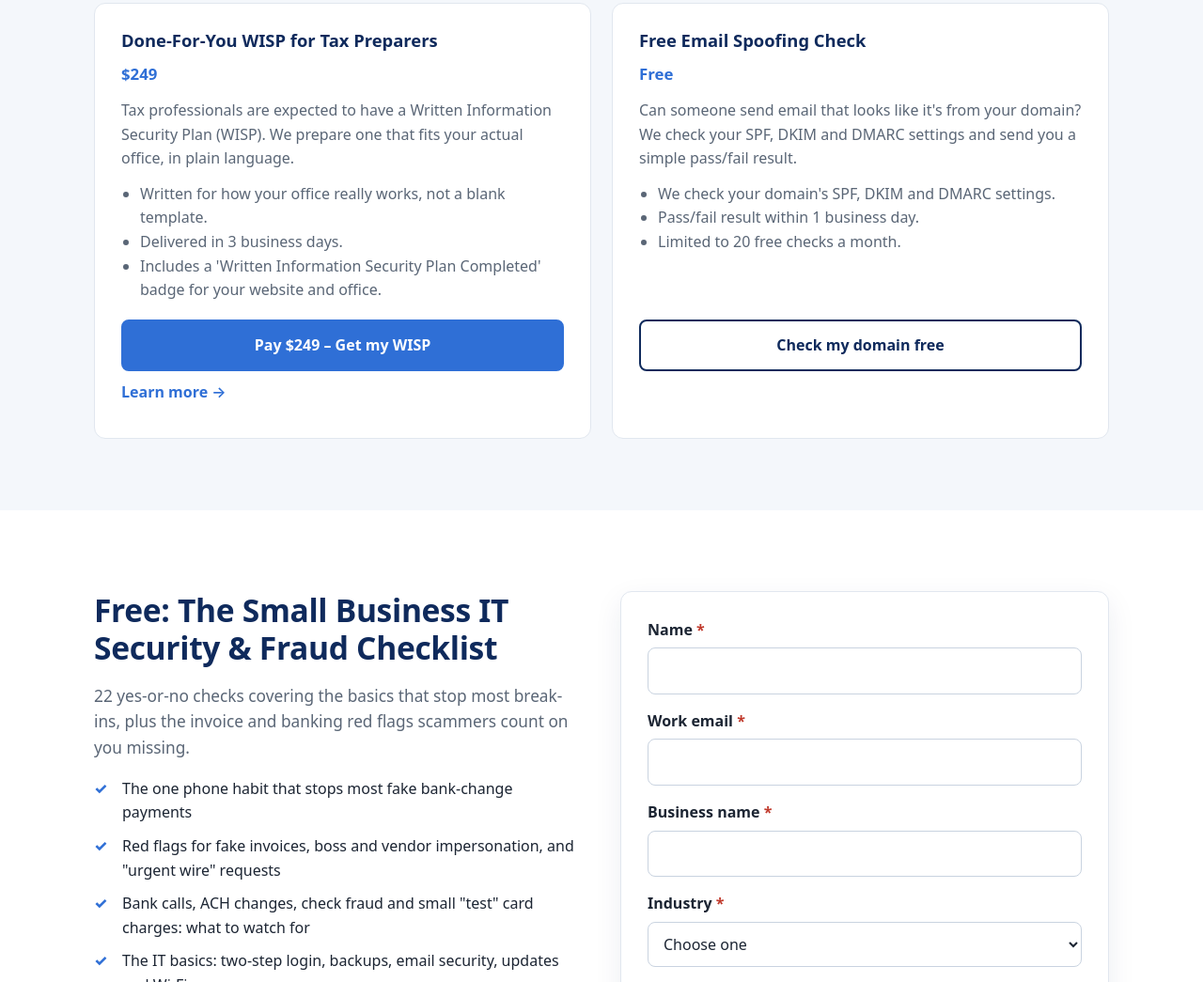
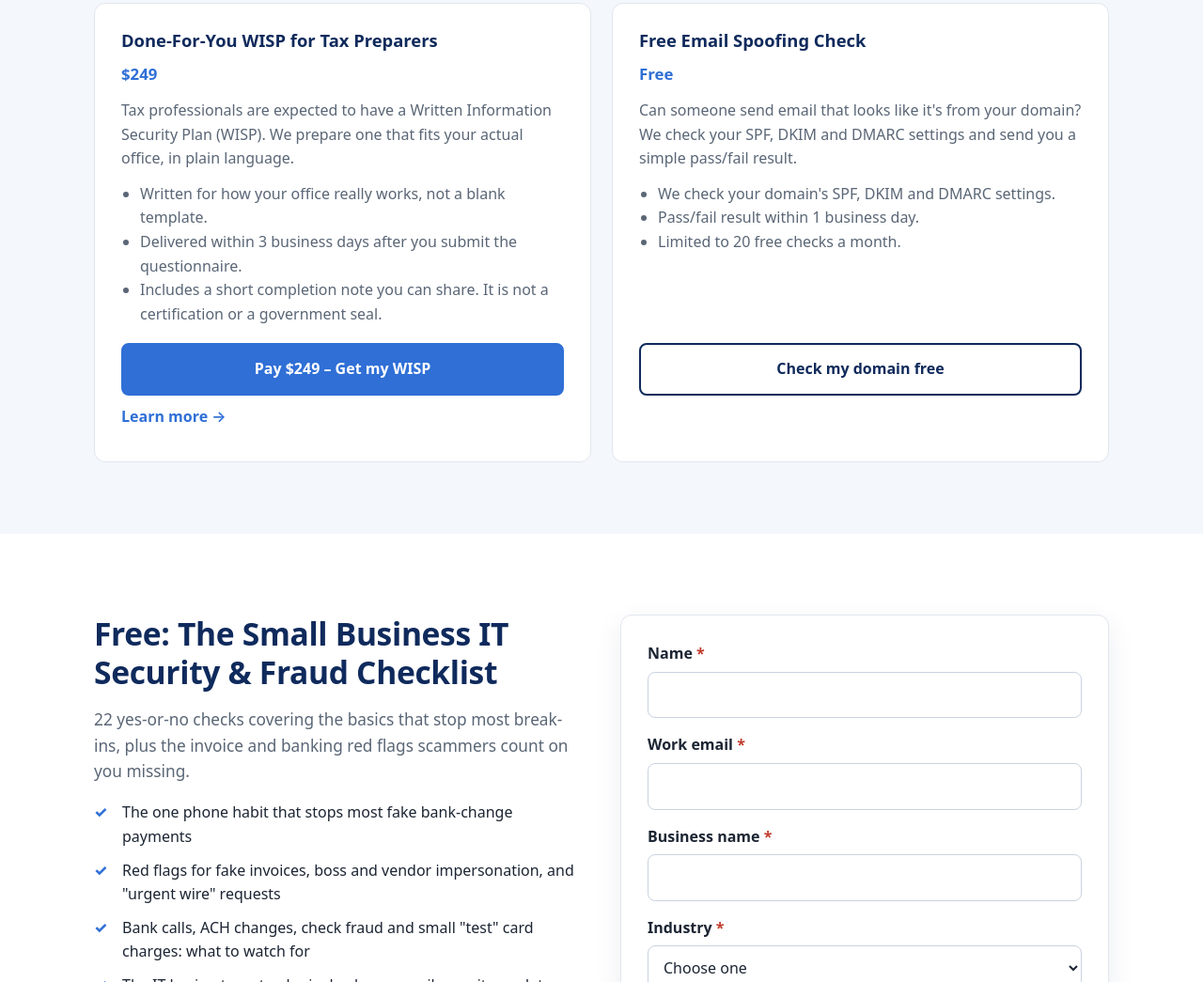
Before and after one commit to gna-ar-tools/gnaitservices-site, a plain HTML site: page index.html in a window 1280 px wide. Shown: the part 3120-4165 px from the top of the page at 94% size. Drawn offline with Linux system fonts and the light colour scheme.

Commit message:
Update the WISP card delivery line and completion note.
Replace the two WISP bullets with the approved wording. Other cards and their badge labels stay as they are.

```diff
--- a/index.html
+++ b/index.html
@@ -154,8 +154,8 @@
         <p>Tax professionals are expected to have a Written Information Security Plan (WISP). We prepare one that fits your actual office, in plain language.</p>
         <ul>
           <li>Written for how your office really works, not a blank template.</li>
-          <li>Delivered in 3 business days.</li>
-          <li>Includes a 'Written Information Security Plan Completed' badge for your website and office.</li>
+          <li>Delivered within 3 business days after you submit the questionnaire.</li>
+          <li>Includes a short completion note you can share. It is not a certification or a government seal.</li>
         </ul>
         <div class="actions">
           <a class="btn" href="https://buy.stripe.com/5kQaEQ7EA2625LKboqbo406">Pay $249 – Get my WISP</a>
```
